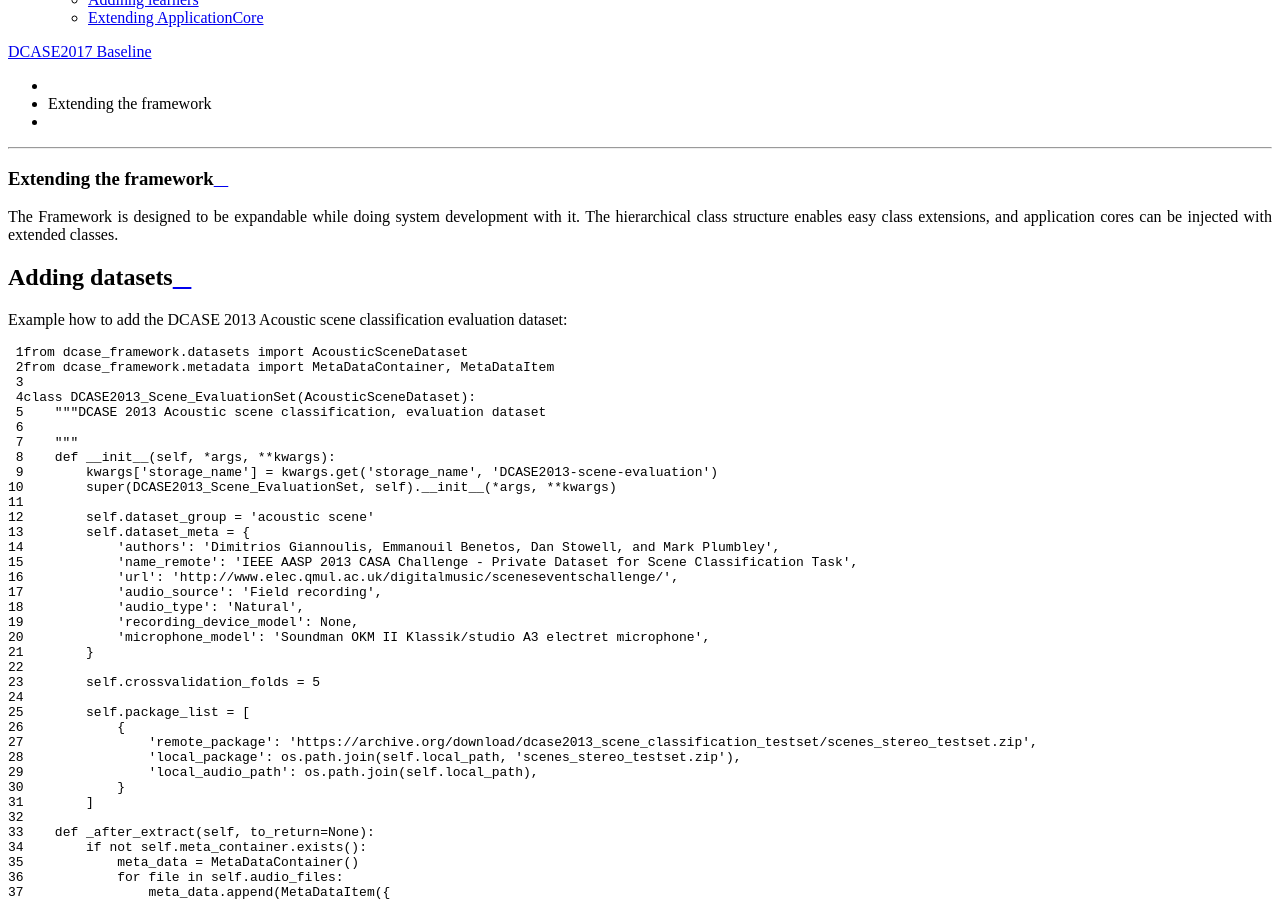
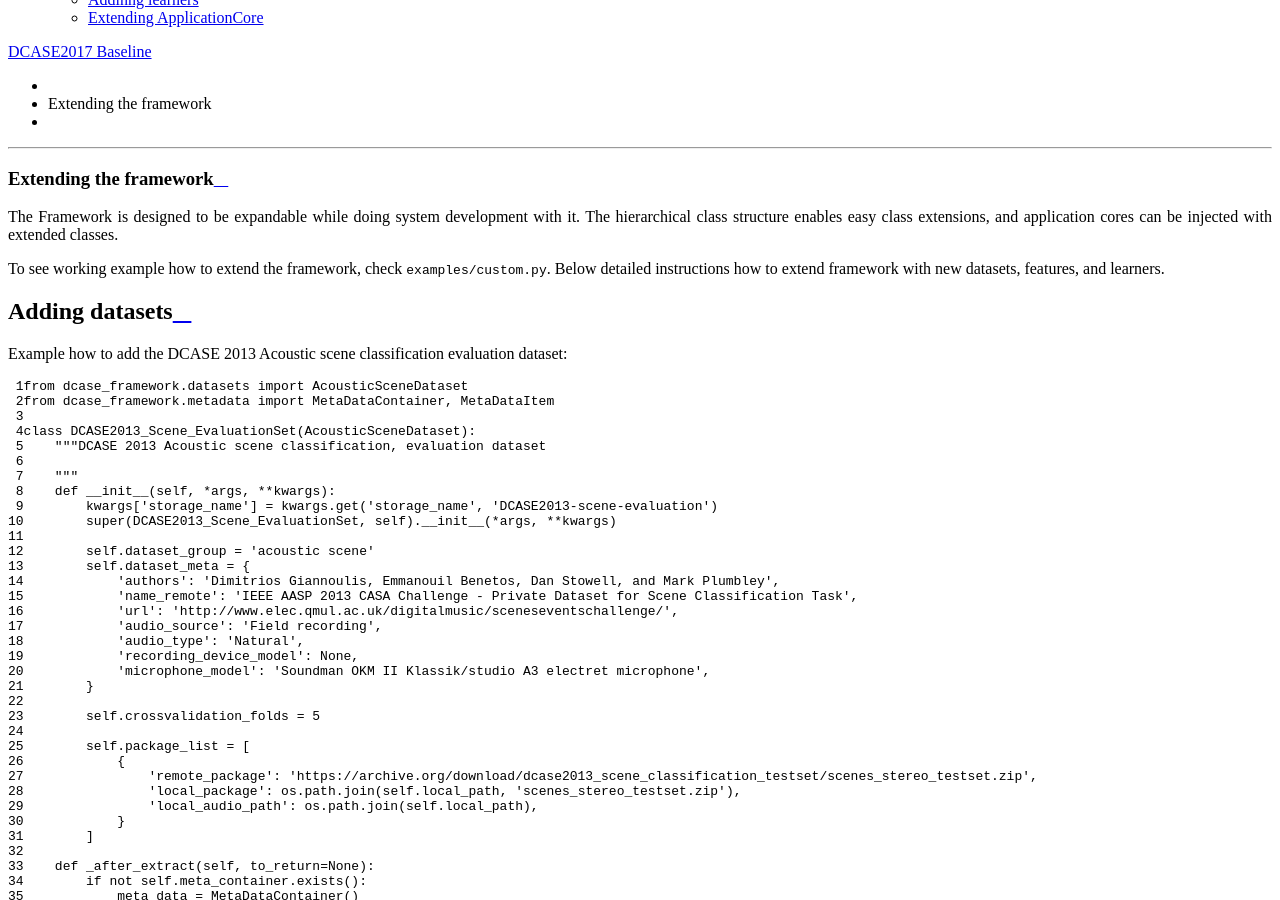
Before and after one commit to TUT-ARG/DCASE2017-baseline-system, a Sphinx documentation site: the page built from documentation/source/extending_framework.rst, in a window 1280 px wide and 900 px high, scrolled down 947 px. Built offline with Sphinx 7.4.7 and the Read the Docs theme 2.0.0, drawn with Linux system fonts in a browser that asks for light colours.

Commit message:
Minor edits

```diff
--- a/documentation/source/extending_framework.rst
+++ b/documentation/source/extending_framework.rst
@@ -5,6 +5,9 @@ Extending the framework
 
 The Framework is designed to be expandable while doing system development with it. The hierarchical class structure enables
 easy class extensions, and application cores can be injected with extended classes.
+
+To see working example how to extend the framework, check ``examples/custom.py``.
+Below detailed instructions how to extend framework with new datasets, features, and learners.
 
 Adding datasets
 ---------------
```
